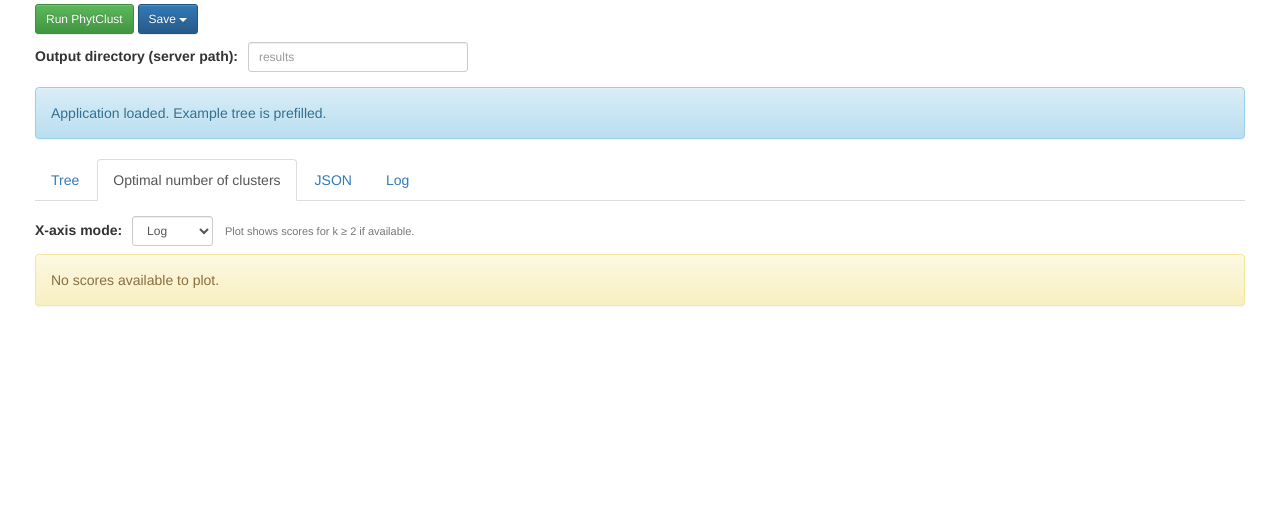
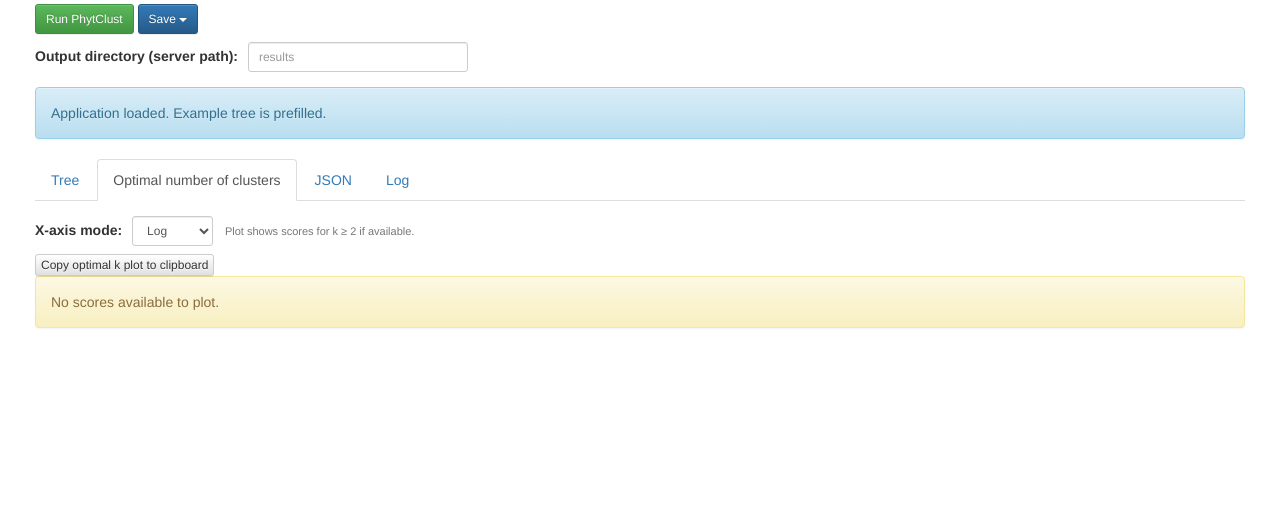
Before and after one commit to ICCB-Cologne/PhytClust, a FastAPI app: page / in a window 1280 px wide, after a click on "Optimal number of clusters". Shown: the part 349-865 px from the top of the page. Before the commit the page ends 655 px from the top, so only its background shows below. Run offline with FastAPI, Linux system fonts and the light colour scheme; data that the repository does not hold is empty; some libraries are stand-ins or nearby versions.

Commit message:
add copy-to-clipboard button for optimal k plot

```diff
--- a/src/phytclust/gui/templates/index.html
+++ b/src/phytclust/gui/templates/index.html
@@ -225,7 +225,13 @@
                 </select>
                 <span class="small-note" style="margin-left:8px;">Plot shows scores for k ≥ 2 if available.</span>
             </div>
+                <button id="btn-copy-maxk" class="btn btn-default btn-xs">
+                    Copy optimal k plot to clipboard
+                </button>
             <div id="optimalk_plot" style="width:100%; height:420px;"></div>
+            <div style="margin-bottom:8px;">
+            </div>
+
         </div>
 
         <!-- Help Sidebar (off-canvas style) -->
@@ -710,7 +716,7 @@
 function downloadOptimalKPlot() {
     const plotEl = document.getElementById("optimalk_plot");
     if (!plotEl || !window.Plotly) {
-        showStatus("Maximum k plot not available.", "danger");
+        showStatus("Optimal k plot not available.", "danger");
         return;
     }
 
@@ -721,7 +727,7 @@
         width: 1000
     });
 
-    showStatus("Maximum k plot download started.", "success");
+    showStatus("Optimal k plot download started.", "success");
 }
 
 function downloadTreePlotSVG() {
@@ -809,6 +815,36 @@
     URL.revokeObjectURL(url);
 
     showStatus("Tree plot exported as SVG.", "success");
+}
+async function copyOptimalKPlotToClipboard() {
+    const plotEl = document.getElementById("optimalk_plot");
+    if (!plotEl || !window.Plotly) {
+        showStatus("Optimal k plot not available.", "danger");
+        return;
+    }
+
+    try {
+        // Convert Plotly plot to PNG data URL
+        const dataUrl = await Plotly.toImage(plotEl, {
+            format: "png",
+            height: 600,
+            width: 1000
+        });
+
+        // Convert data URL to Blob
+        const res = await fetch(dataUrl);
+        const blob = await res.blob();
+
+        // Copy to clipboard
+        await navigator.clipboard.write([
+            new ClipboardItem({ "image/png": blob })
+        ]);
+
+        showStatus("Optimal k plot copied to clipboard as PNG.", "success");
+    } catch (err) {
+        console.error(err);
+        showStatus("Clipboard copy failed. Browser may not support PNG clipboard.", "danger");
+    }
 }
 
 async function copyTreeToClipboard() {
@@ -982,6 +1018,9 @@
                 copyTreeToClipboard();
             });
 
+        document.getElementById("btn-copy-maxk").addEventListener("click", copyOptimalKPlotToClipboard);
+
+
 </script>
 
 </body>
```
